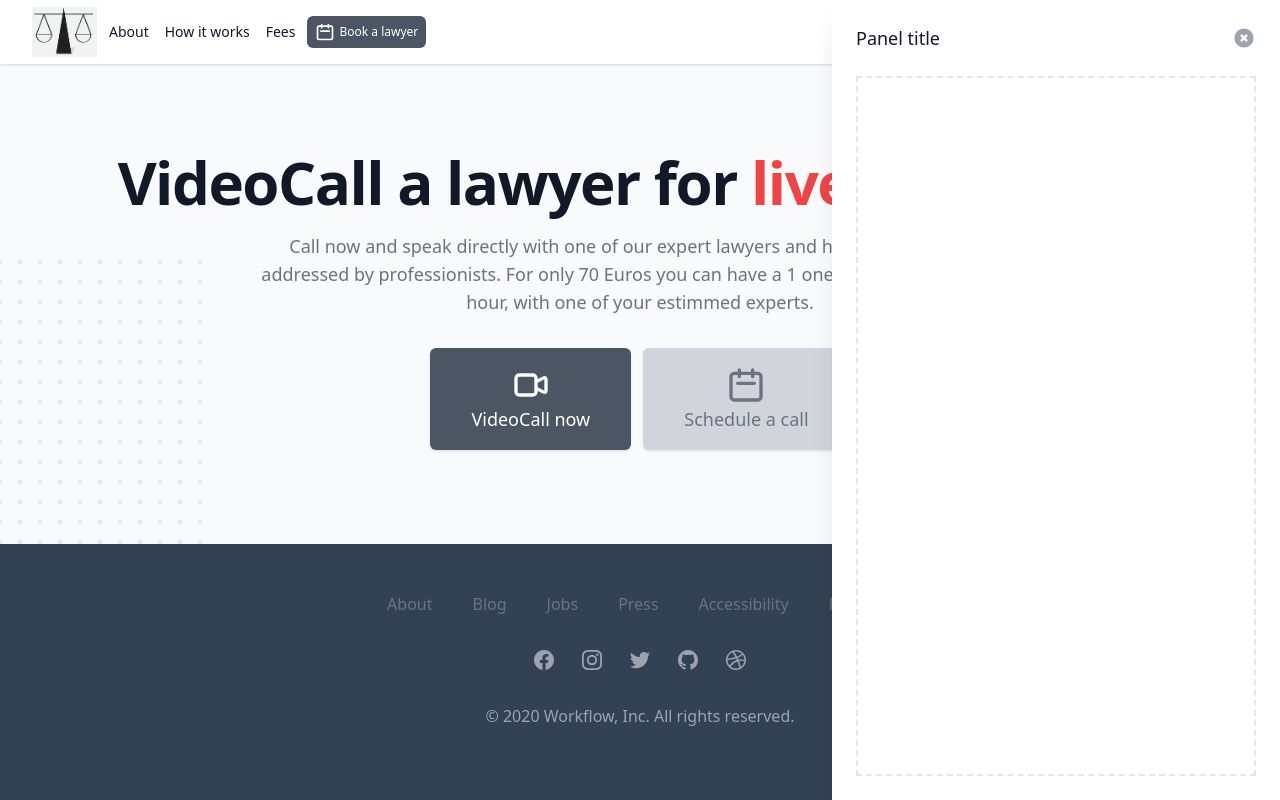
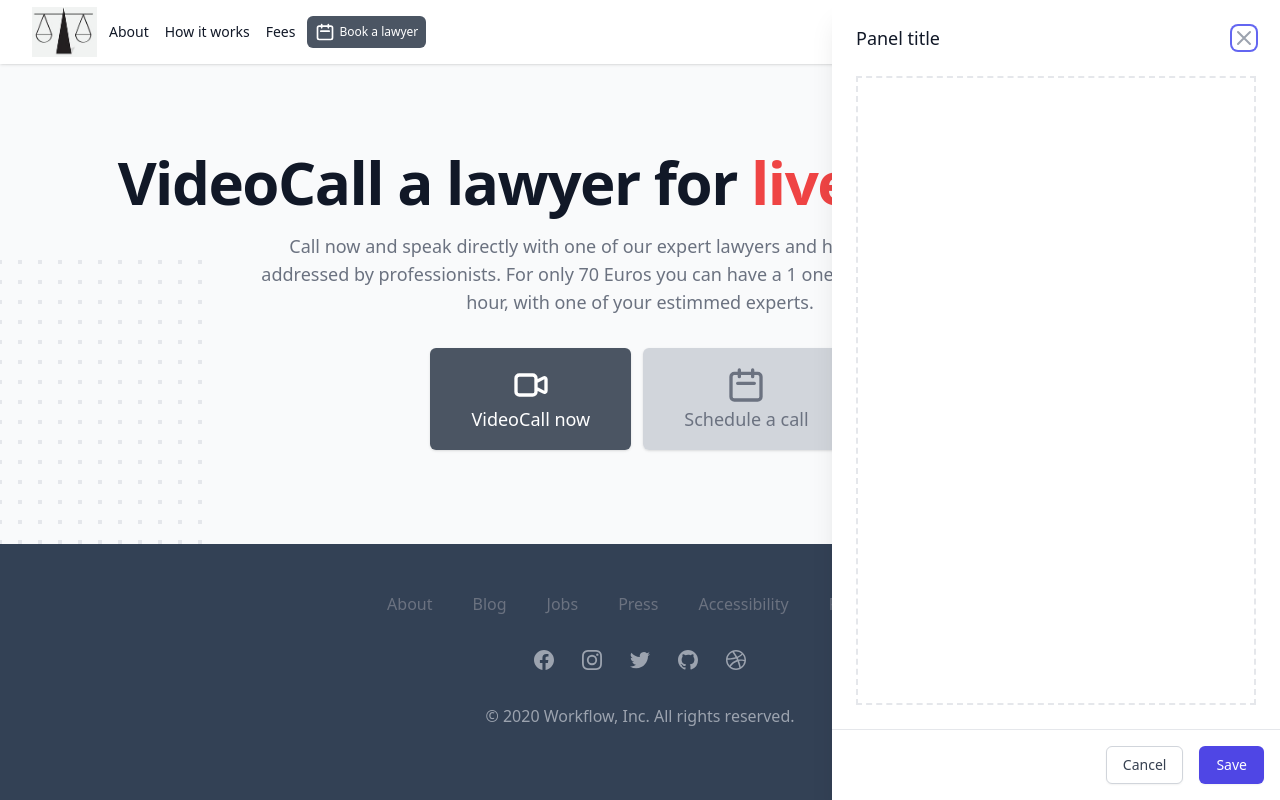
Before and after one commit to AndreiMsk/vlawyer-front, a Next.js app: page / in a window 1280 px wide. Both pictures are taken after a click on the element 1102 px from the left and 32 px from the top of the page. Shown: the top 800 px of the page. Built offline with nearby package versions, Linux system fonts and the light colour scheme; grey boxes are pictures that could not be loaded.

Commit message:
live chat

```diff
--- a/components/global/LiveChat.js
+++ b/components/global/LiveChat.js
@@ -1,12 +1,16 @@
 /* This example requires Tailwind CSS v2.0+ */
-import { Fragment } from 'react'
-import { Dialog, Transition } from '@headlessui/react'
-import { XCircleIcon } from '@heroicons/react/solid'
+import { Fragment } from "react";
+import { Dialog, Transition } from "@headlessui/react";
+import { XIcon } from "@heroicons/react/outline";
 
-export default function LiveChat({drawer, handleDrawer}) {
+const LiveChat = ({ drawer, handleDrawer }) => {
   return (
     <Transition.Root show={drawer} as={Fragment}>
-      <Dialog as="div" className="fixed inset-0 overflow-hidden z-50" onClose={handleDrawer}>
+      <Dialog
+        as="div"
+        className="fixed inset-0 overflow-hidden z-50"
+        onClose={handleDrawer}
+      >
         <div className="absolute inset-0 overflow-hidden">
           <Dialog.Overlay className="absolute inset-0" />
 
@@ -21,28 +25,49 @@ export default function LiveChat({drawer, handleDrawer}) {
               leaveTo="translate-x-full"
             >
               <div className="pointer-events-auto w-screen max-w-md">
-                <div className="flex h-full flex-col overflow-y-scroll bg-white py-6 shadow-xl">
+                <div className="flex h-full flex-col divide-y divide-gray-200 bg-white shadow-xl">
+                  <div className="flex min-h-0 flex-1 flex-col overflow-y-scroll py-6">
                     <div className="px-4 sm:px-6">
                       <div className="flex items-start justify-between">
-                      <Dialog.Title className="text-lg font-medium text-gray-900"> Panel title </Dialog.Title>
+                        <Dialog.Title className="text-lg font-medium text-gray-900">
+                          {" "}
+                          Panel title{" "}
+                        </Dialog.Title>
                         <div className="ml-3 flex h-7 items-center">
                           <button
                             type="button"
-                          className="rounded-md bg-white text-gray-400 hover:text-gray-500 focus:outline-none focus:ring-offset-2"
-                          onClick={handleDrawer}
+                            className="rounded-md bg-white text-gray-400 hover:text-gray-500 focus:outline-none focus:ring-2 focus:ring-indigo-500"
+                            onClick={() => handleDrawer(false)}
                           >
                             <span className="sr-only">Close panel</span>
-                          <XCircleIcon className="h-6 w-6" aria-hidden="true" />
+                            <XIcon className="h-6 w-6" aria-hidden="true" />
                           </button>
                         </div>
                       </div>
                     </div>
                     <div className="relative mt-6 flex-1 px-4 sm:px-6">
                       {/* Replace with your content */}
-                    <div className="absolute inset-0 px-4 sm:px-6">
-                      <div className="h-full border-2 border-dashed border-gray-200" aria-hidden="true" />
+                      <div
+                        className="h-full border-2 border-dashed border-gray-200"
+                        aria-hidden="true"
+                      />
+                      {/* /End replace */}
                     </div>
-                    {/* /End replace */}
+                  </div>
+                  <div className="flex flex-shrink-0 justify-end px-4 py-4">
+                    <button
+                      type="button"
+                      className="rounded-md border border-gray-300 bg-white py-2 px-4 text-sm font-medium text-gray-700 shadow-sm hover:bg-gray-50 focus:outline-none focus:ring-2 focus:ring-indigo-500 focus:ring-offset-2"
+                      onClick={() => handleDrawer(false)}
+                    >
+                      Cancel
+                    </button>
+                    <button
+                      type="submit"
+                      className="ml-4 inline-flex justify-center rounded-md border border-transparent bg-indigo-600 py-2 px-4 text-sm font-medium text-white shadow-sm hover:bg-indigo-700 focus:outline-none focus:ring-2 focus:ring-indigo-500 focus:ring-offset-2"
+                    >
+                      Save
+                    </button>
                   </div>
                 </div>
               </div>
@@ -51,5 +76,7 @@ export default function LiveChat({drawer, handleDrawer}) {
         </div>
       </Dialog>
     </Transition.Root>
-  )
-}
+  );
+};
+
+export default LiveChat;
```
Lines whose indentation alone changed are shown as unchanged.
